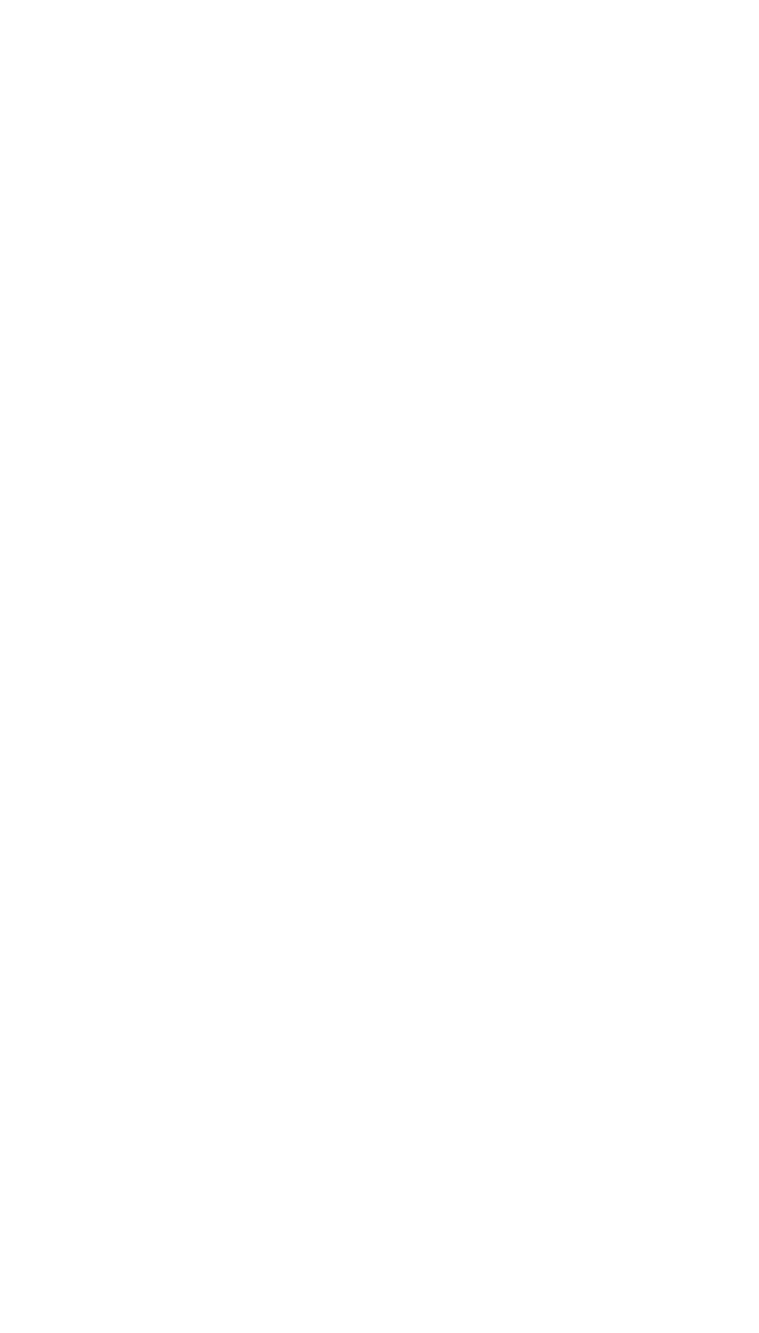
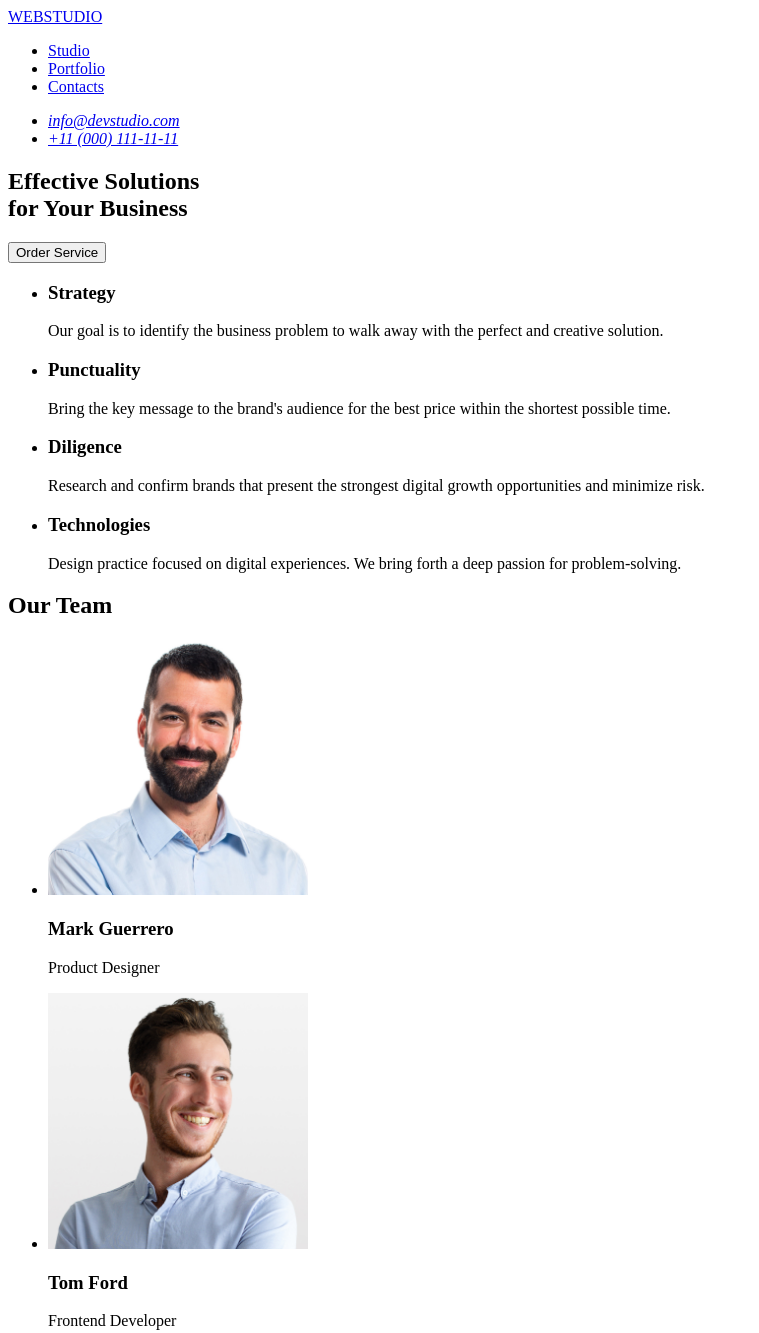
Before and after one commit to Dudchenko-Oleksii/goit-markup-hw-01, a plain HTML site: page index.html in a window 1280 px wide. Shown: the top 1333 px of the page, without its empty margins (0-759 px from the left). Before the commit the page ends 800 px from the top, so only its background shows below. Drawn offline with Linux system fonts and the light colour scheme.

Commit message:
add images,over index.html hw1

```diff
--- a/index.html
+++ b/index.html
@@ -6,10 +6,115 @@
     <title>Document</title>
   </head>
   <body>
-    <header></header>
+    <!-- header -->
 
-    <main></main>
+    <header>
+      <nav>
+        <a href="/index.html">WEBSTUDIO</a>
+        <ul>
+          <li><a href="#">Studio</a></li>
+          <li><a href="#">Portfolio</a></li>
+          <li><a href="#">Contacts</a></li>
+        </ul>
+      </nav>
+      <address>
+        <ul>
+          <li><a href="mailto:info@devstudio.com">info@devstudio.com</a></li>
+          <li><a href="tel:+110001111111">+11 (000) 111-11-11</a></li>
+        </ul>
+      </address>
+    </header>
 
-    <footer></footer>
+    <!-- main -->
+
+    <main>
+      <!-- main_title -->
+      <section>
+        <h1>
+          Effective Solutions<br />
+          for Your Business
+        </h1>
+        <button type="button">Order Service</button>
+      </section>
+      <!-- main_our_advantages  -->
+      <section>
+        <h2 hidden>Our advantages</h2>
+        <ul>
+          <li>
+            <h3>Strategy</h3>
+            <p>
+              Our goal is to identify the business problem to walk away with the
+              perfect and creative solution.
+            </p>
+          </li>
+          <li>
+            <h3>Punctuality</h3>
+            <p>
+              Bring the key message to the brand's audience for the best price
+              within the shortest possible time.
+            </p>
+          </li>
+          <li>
+            <h3>Diligence</h3>
+            <p>
+              Research and confirm brands that present the strongest digital
+              growth opportunities and minimize risk.
+            </p>
+          </li>
+          <li>
+            <h3>Technologies</h3>
+            <p>
+              Design practice focused on digital experiences. We bring forth a
+              deep passion for problem-solving.
+            </p>
+          </li>
+        </ul>
+      </section>
+      <!-- main_our_team -->
+      <section>
+        <h2>Our Team</h2>
+        <ul>
+          <li>
+            <img
+              src="/images/Product_Designer.jpg"
+              alt="Product Designer"
+              width="260"
+            />
+            <h3>Mark Guerrero</h3>
+            <p>Product Designer</p>
+          </li>
+
+          <li>
+            <img
+              src="/images/Frontend_Developer.jpg"
+              alt="Frontend Developer"
+              width="260"
+            />
+            <h3>Tom Ford</h3>
+            <p>Frontend Developer</p>
+          </li>
+
+          <li>
+            <img src="/images/Marketing.jpg" alt="Marketing" width="260" />
+            <h3>Camila Garcia</h3>
+            <p>Marketing</p>
+          </li>
+
+          <li>
+            <img src="/images/UI_Designer.jpg" alt="UI Designer" width="260" />
+            <h3>Daniel Wilson</h3>
+            <p>UI Designer</p>
+          </li>
+        </ul>
+      </section>
+    </main>
+    <!-- footer -->
+    <footer>
+      <a href="/index.html">WEBSTUDIO</a>
+      <p>
+        Increase the flow of customers and sales for your business with digital
+        marketing & growth solutions.
+      </p>
+    </footer>
   </body>
 </html>
```
Also changed, not shown: images/Frontend_Developer.jpg (added), images/Marketing.jpg (added), images/Product_Designer.jpg (added), images/UI_Designer.jpg (added), 1 other file.
